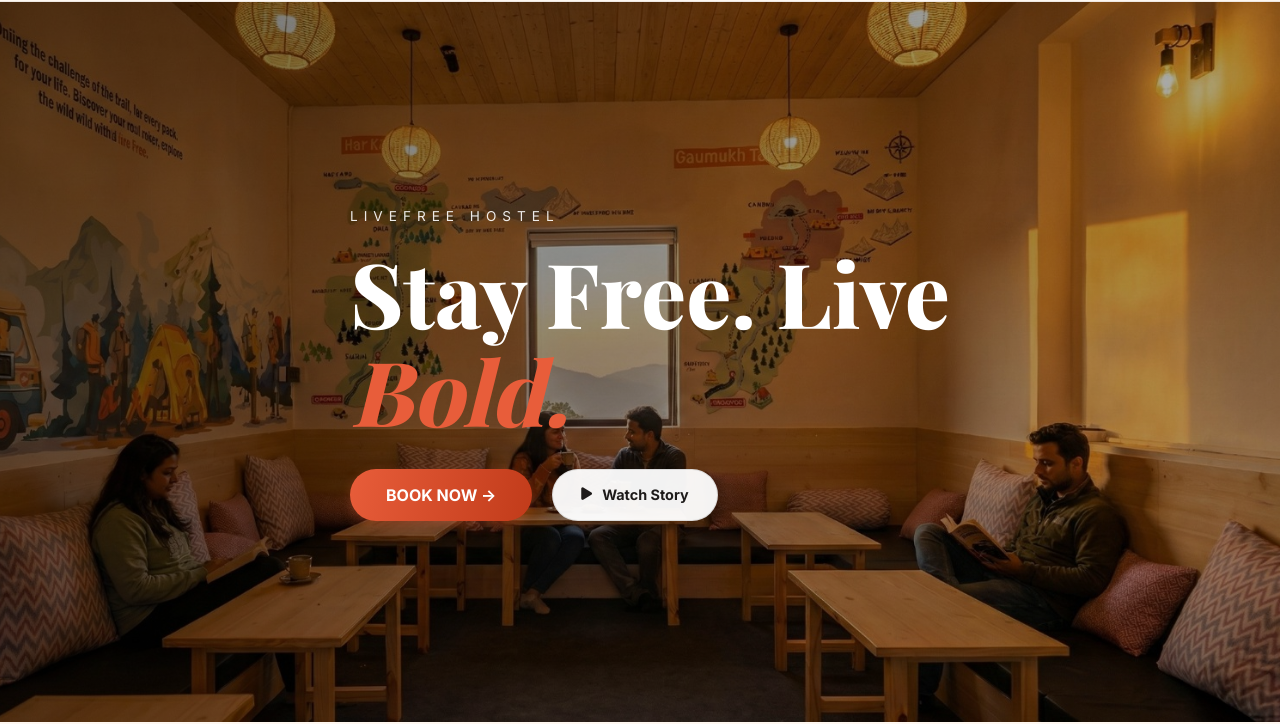
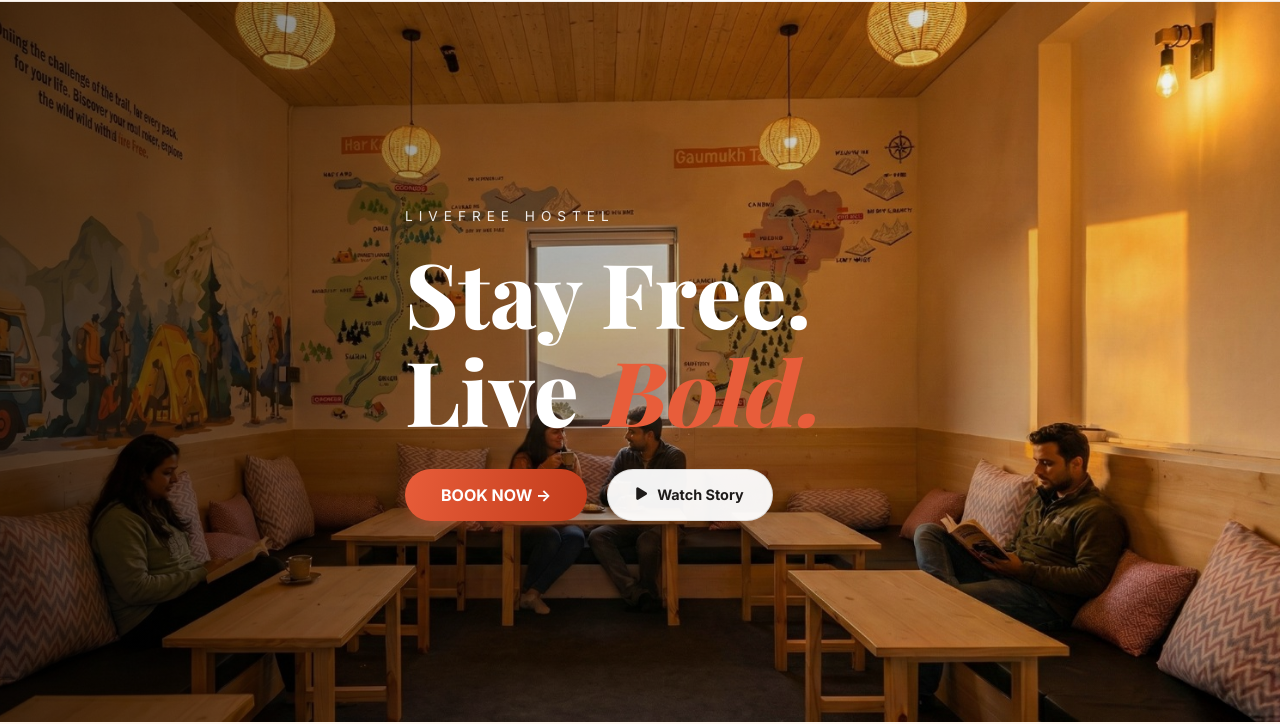
Before and after one commit to JAI1209/livefree, a plain HTML site: page index.html in a window 1280 px wide. Shown: the part 111-835 px from the top of the page. Drawn offline with nearby package versions, Linux system fonts and the light colour scheme.

Commit message:
Fix hero layout: overlay gradient left to right, content positioned left with narrower width

```diff
--- a/style.css
+++ b/style.css
@@ -242,16 +242,17 @@
 .hero-overlay {
   position: absolute;
   inset: 0;
-  background: linear-gradient(120deg, rgba(0, 0, 0, 0.55), rgba(0, 0, 0, 0.25));
+  background: linear-gradient(90deg, rgba(0, 0, 0, 0.6) 0%, rgba(0, 0, 0, 0.3) 40%, rgba(0, 0, 0, 0) 100%);
   z-index: 1;
 }
 
 .hero-content {
   position: relative;
   z-index: 3;
-  max-width: 700px;
+  max-width: 550px;
   color: white;
-  padding-left: 60px;
+  padding-left: 40px;
+  margin-right: auto;
 }
 
 .hero .eyebrow {
```
